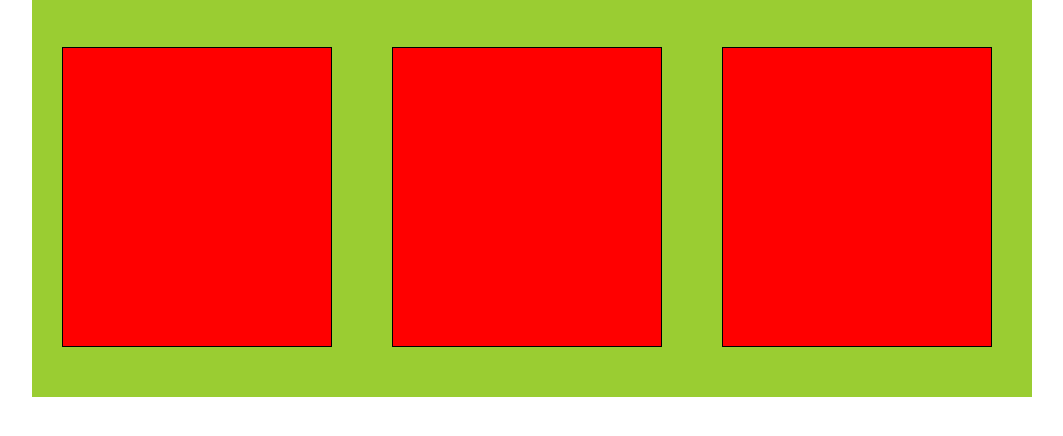
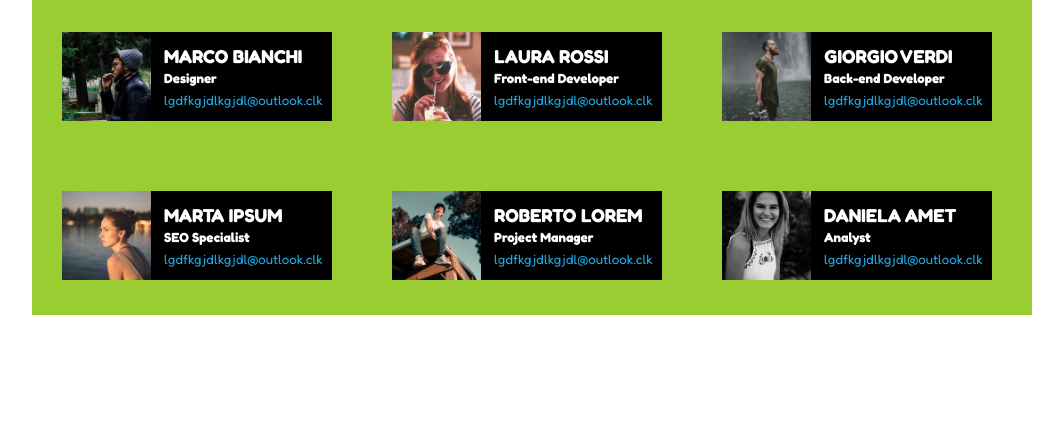
Before and after one commit to ElRafo92/html-css-float-cards, a plain HTML site: page index.html in a window 1280 px wide. Shown: the part 82-518 px from the top of the page, without its empty margins (108-1171 px from the left). Drawn offline with Linux system fonts and the light colour scheme.

Commit message:
added all targets

```diff
--- a/css/style.css
+++ b/css/style.css
@@ -1,3 +1,5 @@
+/*--- RESET ---*/
+
 *{
     box-sizing: border-box;
     margin: 0;
@@ -10,6 +12,8 @@
     clear: both;
 }
 
+/*--- BODY ---*/
+
 body{
     font-family: 'Fredoka', sans-serif;
 }
@@ -20,6 +24,8 @@ body{
     margin: auto;
 }
 
+/* TIOTLO */
+
 .titolo{
     text-align: center;
     color: #E53170;
@@ -29,19 +35,35 @@ body{
     text-align: center;
 }
 
-/*
-.box{
-    width: 1000px;
-    background-color: red;
-}
-*/
+/* LAYOUT E CARD */
 
 .col-card{
-    height: 300px;
     width: calc(33% - 60px);
-    background-color: red;
+    background-color: black;
     float: left;
-    border: 1px solid black;
-    margin: 50px 30px;
+    margin: 35px 30px;
+}
 
+.img-card{
+    width: 33%;
+    display: block;
+    float: left;
 }
+
+.info-card{
+    width: 66%;
+    float: left;
+    padding: 10px 10px;
+}
+
+h3, h5, a{
+    margin: 3px;
+    text-align: left;
+    color: white;
+}
+
+small{
+    color: #20A9E5;
+}
+
+a{text-decoration: none;}
--- a/index.html
+++ b/index.html
@@ -27,9 +27,60 @@
             </p>
             <!-- /paragrafo -->
             <!-- float Cards -->
-            <div class="col-card"></div>
-            <div class="col-card"></div>
-            <div class="col-card"></div>
+
+            <div class="col-card">
+                <img class="img-card" src="img/male1.png" alt="">
+                <div class="info-card">
+                    <h3>MARCO BIANCHI</h3>
+                    <h5>Designer</h5>
+                    <a href="mailto:someone@yoursite.com"><small>lgdfkgjdlkgjdl@outlook.clk</small></a>
+                </div>
+            </div>
+
+            <div class="col-card">
+                <img class="img-card" src="img/female1.png" alt="">
+                <div class="info-card">
+                    <h3>LAURA ROSSI</h3>
+                    <h5>Front-end Developer</h5>
+                    <a href="mailto:someone@yoursite.com"><small>lgdfkgjdlkgjdl@outlook.clk</small></a>
+                </div>
+            </div>
+
+            <div class="col-card">
+                <img class="img-card" src="img/male2.png" alt="">
+                <div class="info-card">
+                    <h3>GIORGIO VERDI</h3>
+                    <h5>Back-end Developer</h5>
+                    <a href="mailto:someone@yoursite.com"><small>lgdfkgjdlkgjdl@outlook.clk</small></a>
+                </div>
+            </div>
+
+            <div class="col-card">
+                <img class="img-card" src="img/female2.png" alt="">
+                <div class="info-card">
+                    <h3>MARTA IPSUM</h>
+                    <h5>SEO Specialist</h5>
+                    <a href="mailto:someone@yoursite.com"><small>lgdfkgjdlkgjdl@outlook.clk</small></a>
+                </div>
+            </div>
+
+            <div class="col-card">
+                <img class="img-card" src="img/male3.png" alt="">
+                <div class="info-card">
+                    <h3>ROBERTO LOREM</h3>
+                    <h5>Project Manager</h5>
+                    <a href="mailto:someone@yoursite.com"><small>lgdfkgjdlkgjdl@outlook.clk</small></a>
+                </div>
+            </div>
+
+            <div class="col-card">
+                <img class="img-card" src="img/female3.png" alt="">
+                <div class="info-card">
+                    <h3>DANIELA AMET</h3>
+                    <h5>Analyst</h5>
+                    <a href="mailto:someone@yoursite.com"><small>lgdfkgjdlkgjdl@outlook.clk</small></a>
+                </div>
+            </div>
             <!-- /float Cards -->
         </div>
     </main>
```
